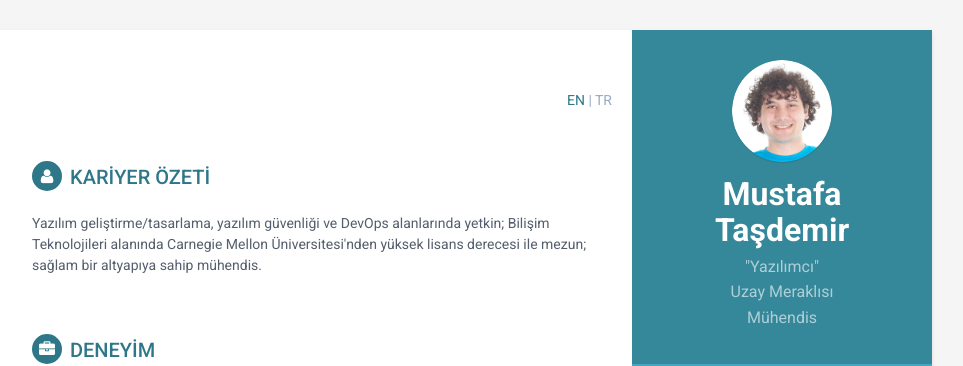
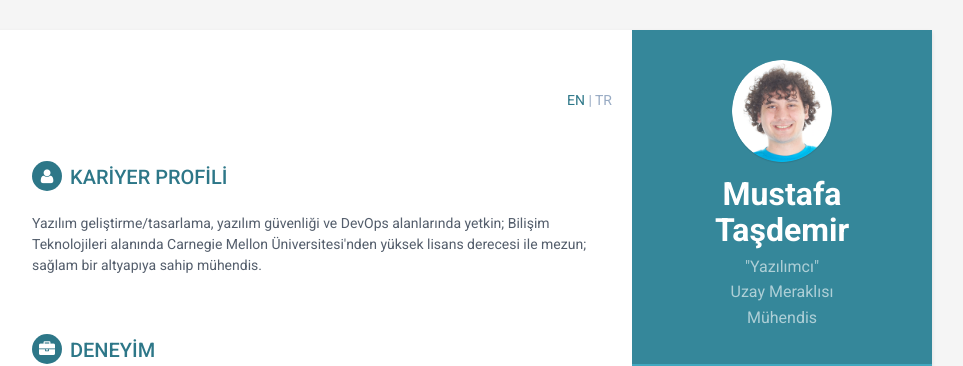
Before and after one commit to mustafatasdemir/tr, a Jekyll site: the page built from index.html, in a window 1280 px wide. Shown: the top 366 px of the page, without its empty margins (188-1151 px from the left). Built offline with Jekyll 4.4.1, drawn with Linux system fonts in a browser that asks for light colours.

Commit message:
Changed title

```diff
--- a/_includes/career-profile.html
+++ b/_includes/career-profile.html
@@ -1,5 +1,5 @@
 <section class="section summary-section">
-<h2 class="section-title"><i class="fa fa-user"></i>KARİYER ÖZETİ</h2>
+<h2 class="section-title"><i class="fa fa-user"></i>KARİYER PROFİLİ</h2>
 <div class="summary">
     <p>Yazılım geliştirme/tasarlama, yazılım güvenliği ve DevOps alanlarında yetkin; Bilişim Teknolojileri alanında Carnegie Mellon Üniversitesi'nden yüksek lisans derecesi ile mezun; sağlam bir altyapıya sahip mühendis.</p>
 </div><!--//summary-->
```
